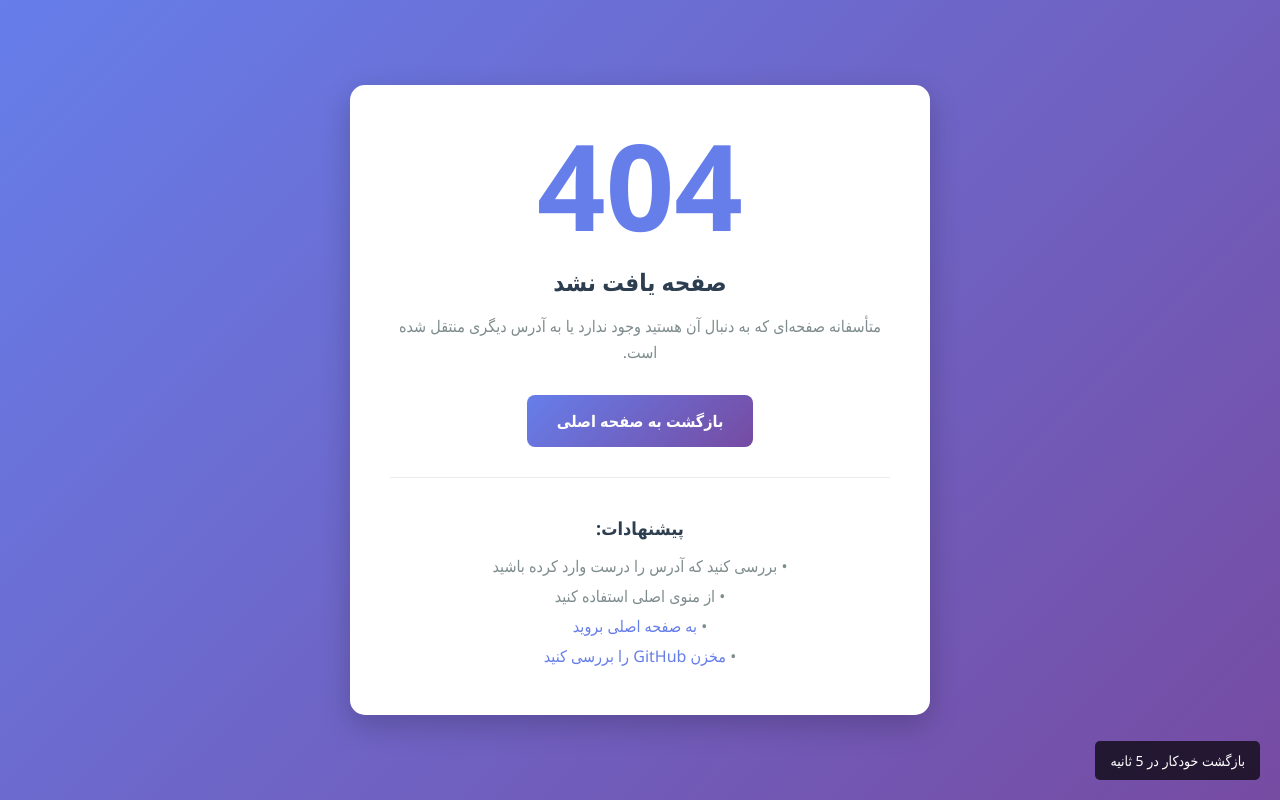
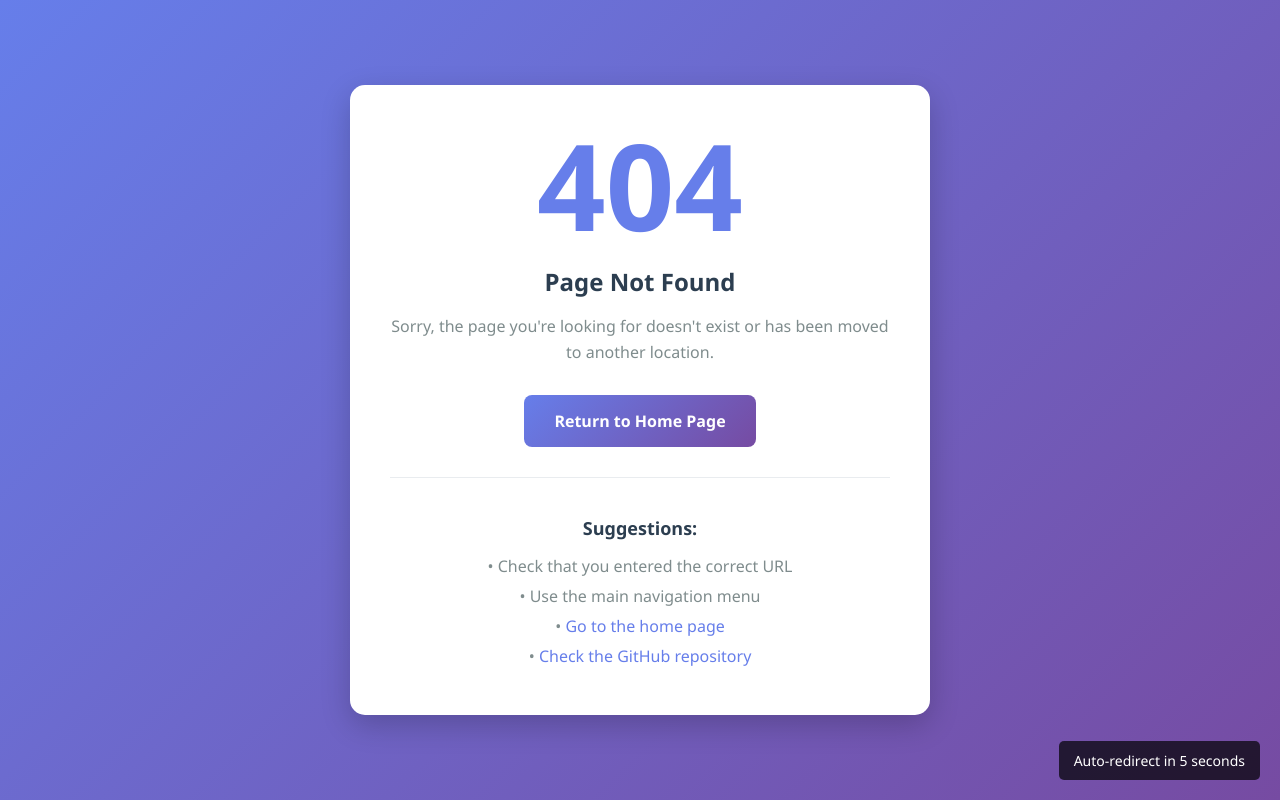
Before and after one commit to Hosseinfatho/MRS, a plain HTML site: page 404.html in a window 1280 px wide. Drawn offline with Linux system fonts and the light colour scheme.

Commit message:
Update all files to English only - complete interface translation

```diff
--- a/404.html
+++ b/404.html
@@ -1,9 +1,9 @@
 <!DOCTYPE html>
-<html lang="fa" dir="rtl">
+<html lang="en">
 <head>
     <meta charset="UTF-8">
     <meta name="viewport" content="width=device-width, initial-scale=1.0">
-    <title>صفحه یافت نشد - ابزار تجسم MRS</title>
+    <title>Page Not Found - MRS Visualization Tool</title>
     <style>
         body {
             font-family: 'Segoe UI', Tahoma, Geneva, Verdana, sans-serif;
@@ -103,20 +103,20 @@
 <body>
     <div class="error-container">
         <h1 class="error-code">404</h1>
-        <h2 class="error-title">صفحه یافت نشد</h2>
+        <h2 class="error-title">Page Not Found</h2>
         <p class="error-message">
-            متأسفانه صفحه‌ای که به دنبال آن هستید وجود ندارد یا به آدرس دیگری منتقل شده است.
+            Sorry, the page you're looking for doesn't exist or has been moved to another location.
         </p>
 
-        <a href="/" class="home-button">بازگشت به صفحه اصلی</a>
+        <a href="/" class="home-button">Return to Home Page</a>
 
         <div class="suggestions">
-            <h3>پیشنهادات:</h3>
+            <h3>Suggestions:</h3>
             <ul>
-                <li>• بررسی کنید که آدرس را درست وارد کرده باشید</li>
-                <li>• از منوی اصلی استفاده کنید</li>
-                <li>• <a href="/">به صفحه اصلی بروید</a></li>
-                <li>• <a href="https://github.com/your-username/your-repo">مخزن GitHub را بررسی کنید</a></li>
+                <li>• Check that you entered the correct URL</li>
+                <li>• Use the main navigation menu</li>
+                <li>• <a href="/">Go to the home page</a></li>
+                <li>• <a href="https://github.com/your-username/your-repo">Check the GitHub repository</a></li>
             </ul>
         </div>
     </div>
@@ -139,7 +139,7 @@
 
         const timer = setInterval(() => {
             countdown--;
-            countdownElement.textContent = `بازگشت خودکار در ${countdown} ثانیه`;
+            countdownElement.textContent = `Auto-redirect in ${countdown} seconds`;
 
             if (countdown <= 0) {
                 clearInterval(timer);
--- a/sitemap.xml
+++ b/sitemap.xml
@@ -1,7 +1,7 @@
 <?xml version="1.0" encoding="UTF-8"?>
 <urlset xmlns="http://www.sitemaps.org/schemas/sitemap/0.9">
     <url>
-        <loc>https://[username].github.io/[repository-name]/</loc>
+        <loc>https:/hosseinfatho.github.io/MRS/</loc>
         <lastmod>2024-01-01</lastmod>
         <changefreq>monthly</changefreq>
         <priority>1.0</priority>
```
Also changed, not shown: 3 other files.
